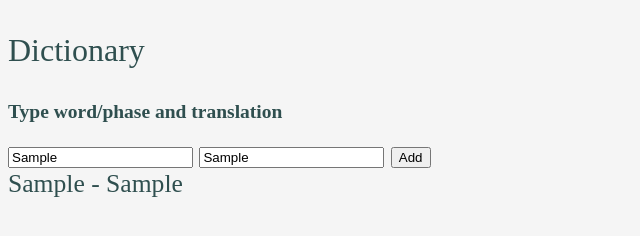
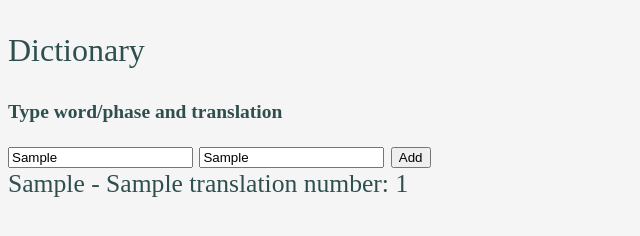
Before and after one commit to radekoziol/javascript-labs, a plain HTML site: page dictonary/dict.html in a window 1280 px wide. Both pictures are taken after typing "Sample", "Sample" into the empty fields and a click on the button "Add". Shown: the whole page, without its empty margins (0-640 px from the left). Drawn offline with Linux system fonts and the light colour scheme.

Commit message:
Multiple translations added

```diff
--- a/dictonary/dict.html
+++ b/dictonary/dict.html
@@ -6,12 +6,24 @@
     <title>Title</title>
 
     <style type="text/css">
-        body {font-size: 1.6em;}
-        .hidden {display:none;}
-        .show {display:inline !important;}
+        body {
+            font-size: 1.6em;
+        }
+
+        .hidden {
+            display: none;
+        }
+
+        .show {
+            display: inline !important;
+        }
+
         button {
-            border: 2px solid black; background: #E5E4E2;
-            font-size: .5em; font-weight: bold; color: black;
+            border: 2px solid black;
+            background: #E5E4E2;
+            font-size: .5em;
+            font-weight: bold;
+            color: black;
             padding: .8em 2em;
             margin-top: .4em;
         }
@@ -35,8 +47,8 @@
 <form onsubmit="myfunc()">
 
     <input type="text" id="vh">
-    <input type="text" id="vh1" />
-    <input type="button" value="Add" name="submit" onclick="myfunc()"/>
+    <input type="text" id="vh1"/>
+    <input type="button" value="Add" name="submit" onclick="addNewTranslation()"/>
 </form>
 
 <div id="output"></div>
@@ -45,43 +57,31 @@
 
     var map = {};
 
-    function myfunc() {
+    function countValues(val) {
+        return (String(val).match(/,/g)||[]).length;
+    }
 
-        map[document.getElementById("vh").value] = document.getElementById("vh1").value;
+    function addNewTranslation() {
+        var key = document.getElementById("vh").value;
+        var val = document.getElementById("vh1").value;
+
+        if(map[key] === undefined)
+            map[key] = [];
+        map[key].push(val);
 
         var output = "";
 
-        Object.keys(map).forEach(function(key) {
-            output += key + " - " +  map[key] + "<br>"
+        Object.keys(map).forEach(function (key) {
+            output += key + " - " + map[key] + "   translation number: "
+                + (countValues(map[key]) + 1) + "<br>"
         });
 
         document.getElementById("output").innerHTML = output;
-
     }
 
-    </script>
 
-<!--<form id="b" onsubmit="printInput()" >-->
-    <!--<input type="text" id="input1" name="text1">-->
-    <!--<input type="text" id="input2" name="text2">-->
-    <!--<input type="submit" name="submit" value="Add">-->
+</script>
 
-<!--</form>-->
-
-
-<!--<script>-->
-
-    <!--function printInput(){-->
-        <!--var word = document.getElementById('input1').value;-->
-        <!--var translation = document.getElementById('input2').value;-->
-
-        <!--document.write(word, "<br/>");-->
-
-    <!--}-->
-
-
-
-<!--</script>-->
 
 </body>
 </html>
```
Also changed, not shown: dictonary/script.js (+16 -0 lines).
